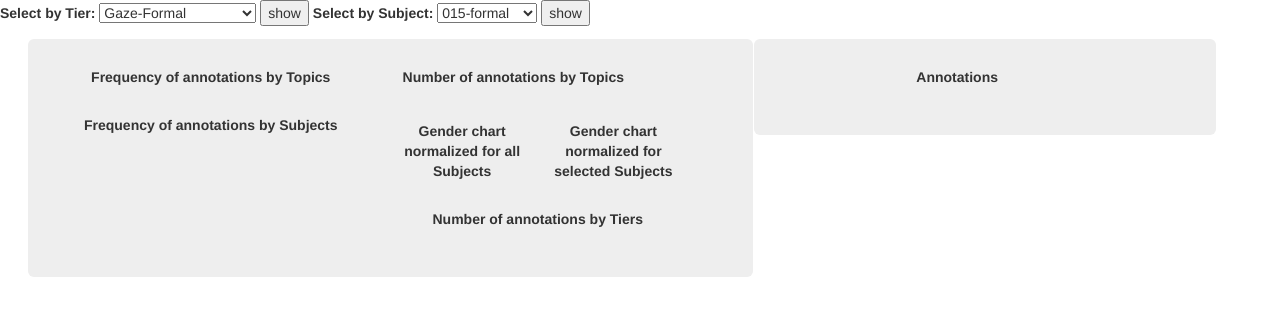
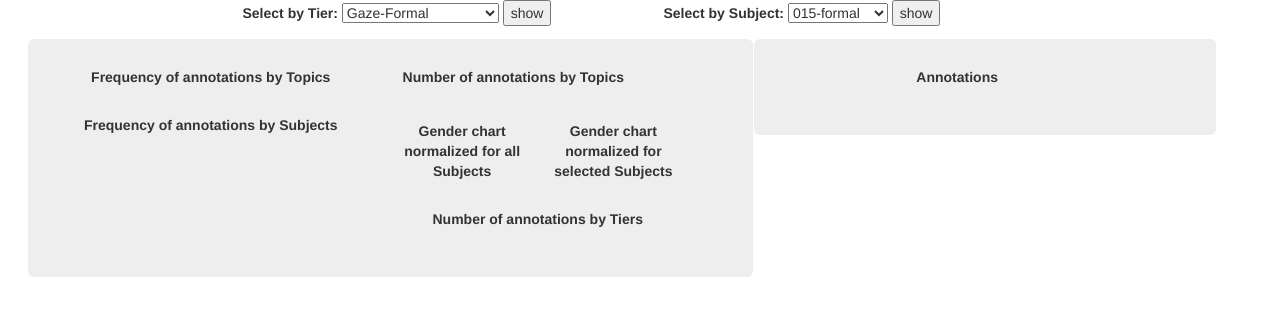
Before and after one commit to EmiTrif/thesisV2, a Node server app: page / in a window 1280 px wide. Shown: the top 316 px of the page. Run offline with Node 20, Linux system fonts and the light colour scheme; some libraries are stand-ins or nearby versions.

Commit message:
changed nav menu pos

```diff
--- a/public/stylesheets/style.css
+++ b/public/stylesheets/style.css
@@ -31,7 +31,7 @@ padding-left: 0;
 .dc-chart g.row text {fill: black;}
 
 .dc-legend-item{
-	display:none;
+display:none;
 }
 
 
@@ -42,3 +42,16 @@ margin-left: -2em;
 #tierChart, #subjChart{
 margin-top: 2em;
 }
+
+#nav ul{
+display: block;
+width: 70%;
+margin: auto;
+}
+
+#nav li{
+display: block;
+float: left;
+list-style: none;
+margin-right: 8em;
+}
--- a/views/index.ejs
+++ b/views/index.ejs
@@ -22,6 +22,10 @@
 
 <body>
 			<!-- Dashboard tab -->
+	<div id="nav" class="container-fluid wrapper">
+
+	<ul>
+	<li>
 	<strong> Select by Tier: </strong>
 	<select name="tierM" id="tierM">
 					<option selected="selected" value="FGaze">Gaze-Formal</option>
@@ -46,7 +50,8 @@
 					<option value="IF0Lvl">F0Lvl-Informal</option>
 				</select>
 	<button onclick="displayDashCharts(tierM.value)">show</button>
-
+	</li>
+	<li>
 	<strong> Select by Subject: </strong>
 	<select name="subjM" id="subjM">
 					<option selected="selected" value="F015">015-formal</option>
@@ -71,9 +76,10 @@
 					<option value="I108">108-informal</option>
 				</select>
 	<button onclick="displayDashCharts(subjM.value)">show</button>
+	</li>
+	</div>
 
 	<div class="container-fluid wrapper">
-
 
 		<div class="jumbotron row col-left">
 
```
